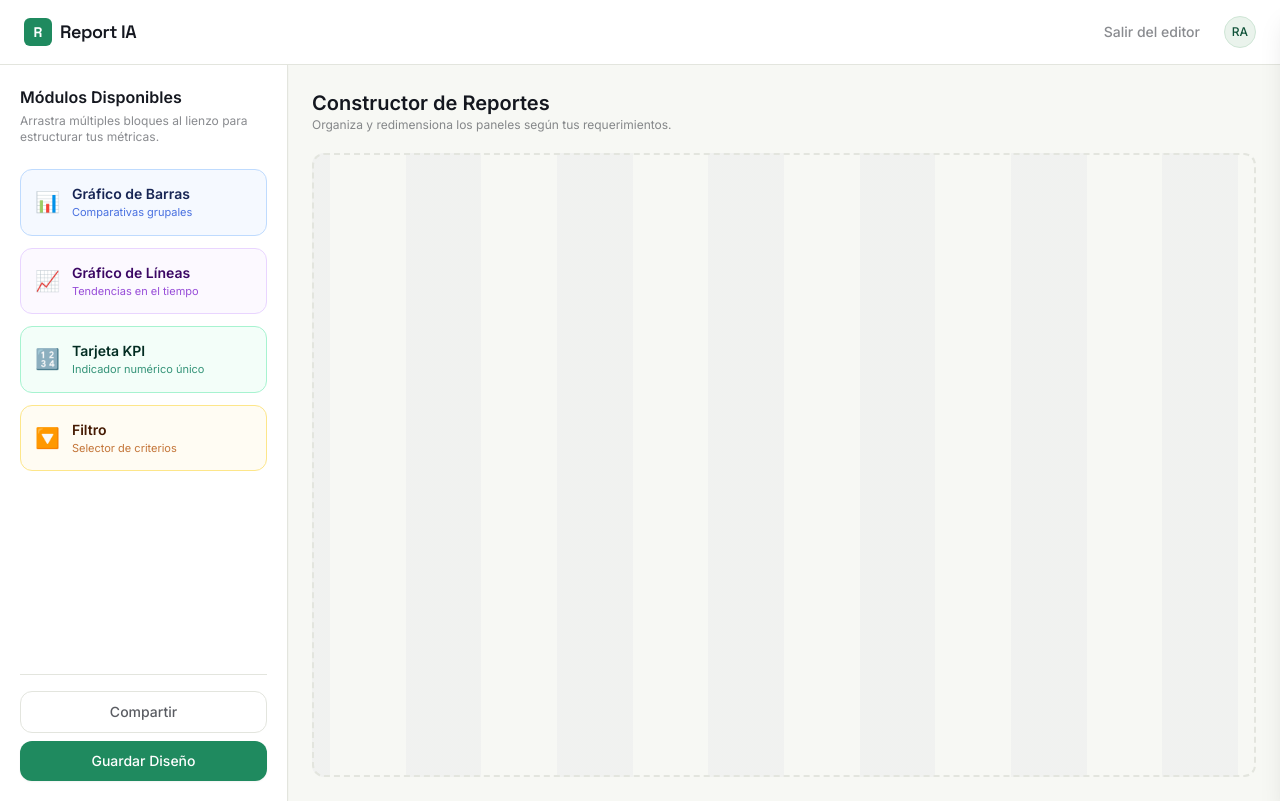
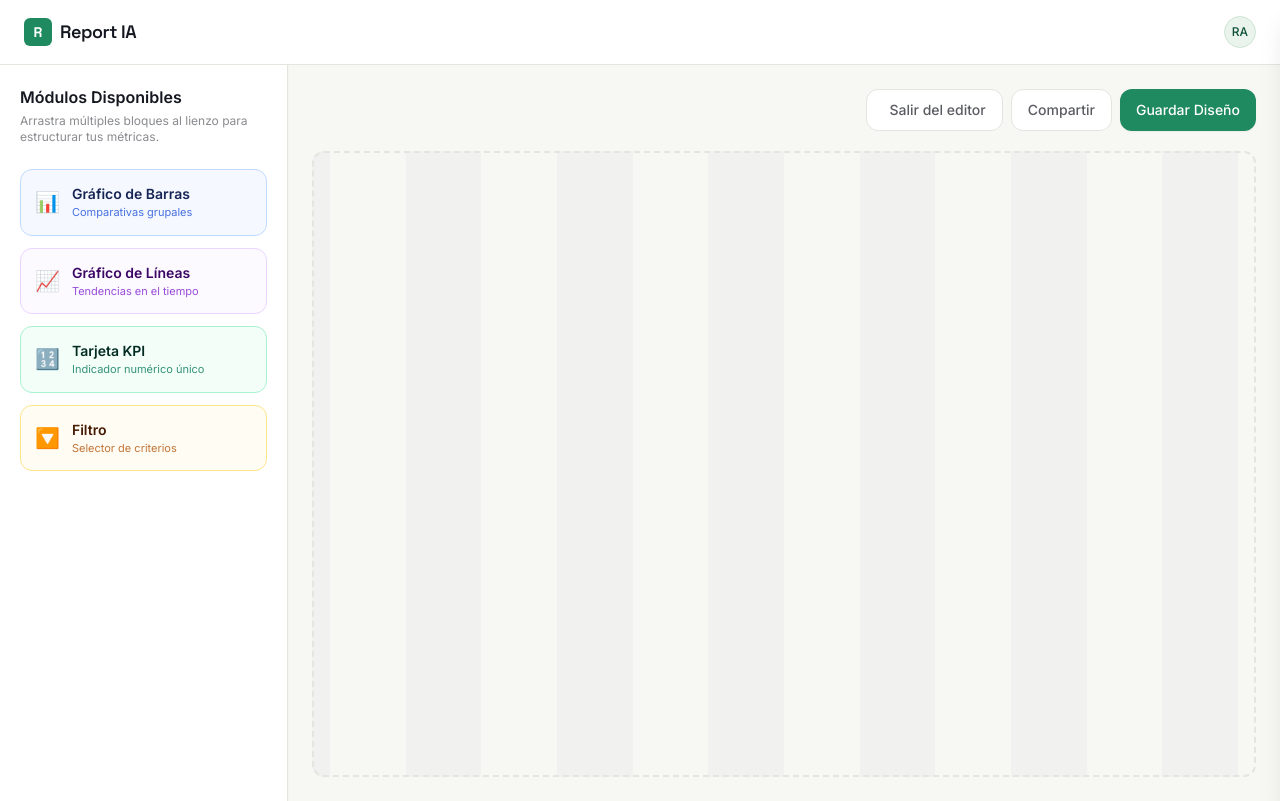
Before and after one commit to balartalain/sheets-reports, a Django app: page /tableros/1/ in a window 1280 px wide. Run offline with Django 4.2, Linux system fonts and the light colour scheme; some libraries are stand-ins or nearby versions.

Commit message:
Se movieron las acciones para el top del editor

```diff
--- a/sheets_reports/templates/board_editor.html
+++ b/sheets_reports/templates/board_editor.html
@@ -3,12 +3,7 @@
 
 {% block title %}Report IA — Editor de tablero{% endblock %}
 
-{% block header_actions %}
-<button onclick="window.location.href='/'" class="text-sm font-medium text-ink/50 hover:text-moss-600 transition cursor-pointer flex items-center gap-1.5">
-  <i class="ti ti-logout" aria-hidden="true"></i>
-  Salir del editor
-</button>
-{% endblock %}
+{% block header_actions %}{% endblock %}
 
 {% block content %}
 
@@ -46,22 +41,20 @@
       </div>
     </div>
 
-    <div class="pt-4 border-t border-line space-y-2">
-      <button id="share-btn" class="w-full bg-white border border-line hover:bg-paper text-ink/70 py-2.5 px-4 rounded-xl font-medium text-sm transition cursor-pointer">
-        Compartir
-      </button>
-      <button id="save-btn" class="w-full bg-moss-500 hover:bg-moss-600 text-white py-2.5 px-4 rounded-xl font-medium text-sm transition shadow-sm cursor-pointer">
-        Guardar Diseño
-      </button>
-    </div>
   </aside>
 
   <main class="flex-1 p-6 overflow-y-auto flex flex-col">
-    <div class="flex items-center justify-between mb-5">
-      <div>
-        <h1 class="text-xl font-bold text-ink">Constructor de Reportes</h1>
-        <p class="text-xs text-ink/50">Organiza y redimensiona los paneles según tus requerimientos.</p>
-      </div>
+    <div class="flex justify-end gap-2 mb-5">
+      <button onclick="window.location.href='/'" class="bg-white border border-line hover:bg-paper text-ink/70 py-2.5 px-4 rounded-xl font-medium text-sm transition cursor-pointer flex items-center gap-1.5">
+        <i class="ti ti-logout" aria-hidden="true"></i>
+        Salir del editor
+      </button>
+      <button id="share-btn" class="bg-white border border-line hover:bg-paper text-ink/70 py-2.5 px-4 rounded-xl font-medium text-sm transition cursor-pointer">
+        Compartir
+      </button>
+      <button id="save-btn" class="bg-moss-500 hover:bg-moss-600 text-white py-2.5 px-4 rounded-xl font-medium text-sm transition shadow-sm cursor-pointer">
+        Guardar Diseño
+      </button>
     </div>
 
     <div id="dashboard-canvas" class="grid grid-cols-12 gap-4 content-start grow shrink-0 bg-paper border-2 border-dashed border-line rounded-xl p-4 min-h-0">
```
